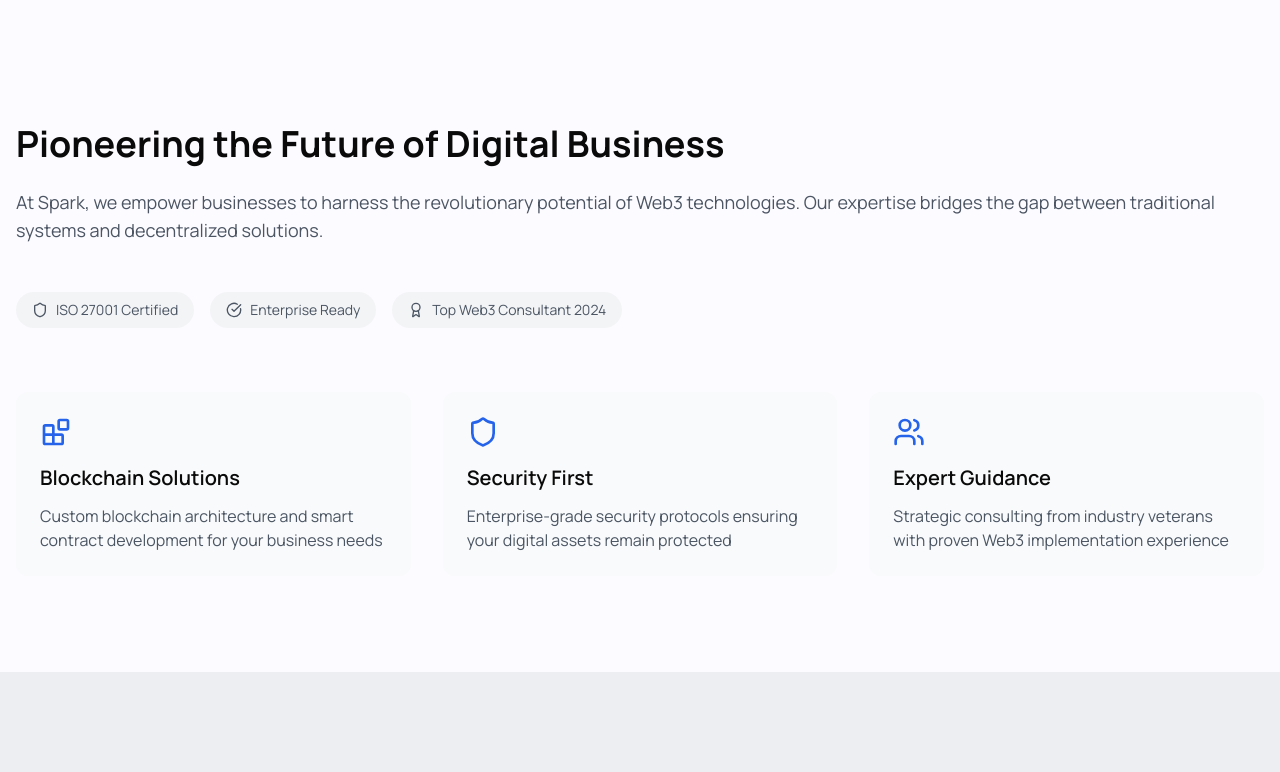
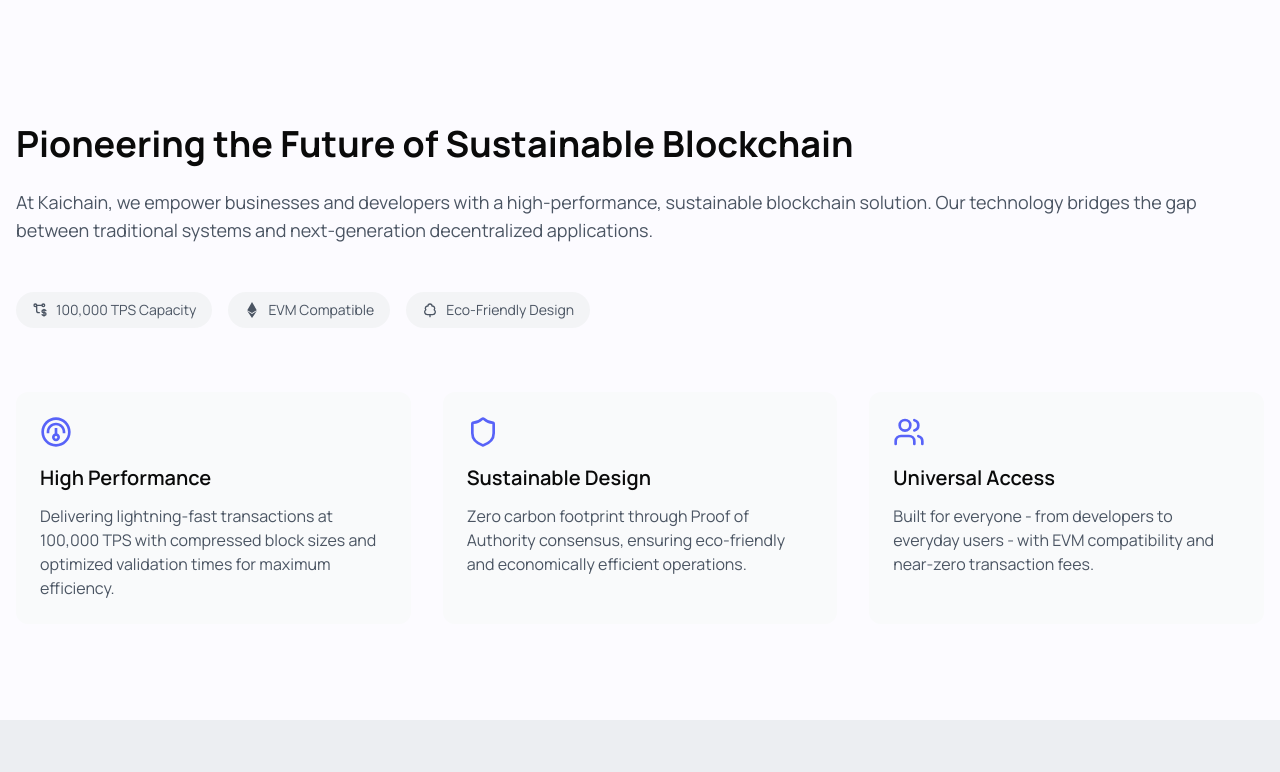
Before and after one commit to mohitchandel/kaichain, a Next.js app: page / in a window 1280 px wide. Shown: the part 2320-3092 px from the top of the page. Built offline with nearby package versions, Linux system fonts and the light colour scheme.

Commit message:
added some changes

```diff
--- a/package.json
+++ b/package.json
@@ -23,6 +23,7 @@
     "next": "15.1.0",
     "react": "^18.2.0",
     "react-dom": "^18.2.0",
+    "react-icons": "^5.4.0",
     "tailwind-merge": "^2.5.5",
     "tailwindcss-animate": "^1.0.7"
   },
--- a/src/components/common/footer.tsx
+++ b/src/components/common/footer.tsx
@@ -1,11 +1,8 @@
 import Link from "next/link";
-import {
-  Instagram,
-  Linkedin,
-  PinIcon as Pinterest,
-  Youtube,
-} from "lucide-react";
-import { Twitter } from "lucide-react";
+import { FaXTwitter } from "react-icons/fa6";
+import { FaTelegramPlane, FaDiscord } from "react-icons/fa";
+import { ImFacebook2 } from "react-icons/im";
+import { FaMedium } from "react-icons/fa6";
 
 export default function Footer() {
   return (
@@ -28,31 +25,31 @@
                   href="#"
                   className="hover:text-white text-gray-400 transition-colors text-xs"
                 >
-                  <Twitter className="w-5 h-5" />
+                  <FaXTwitter className="w-5 h-5" />
                 </Link>
                 <Link
                   href="#"
                   className="hover:text-white text-gray-400 transition-colors text-xs"
                 >
-                  <Instagram className="w-5 h-5" />
+                  <FaTelegramPlane className="w-5 h-5" />
                 </Link>
                 <Link
                   href="#"
                   className="hover:text-white text-gray-400 transition-colors text-xs"
                 >
-                  <Pinterest className="w-5 h-5" />
+                  <FaDiscord className="w-5 h-5" />
                 </Link>
                 <Link
                   href="#"
                   className="hover:text-white text-gray-400 transition-colors text-xs"
                 >
-                  <Linkedin className="w-5 h-5" />
+                  <ImFacebook2 className="w-5 h-5" />
                 </Link>
                 <Link
                   href="#"
                   className="hover:text-white text-gray-400 transition-colors text-xs"
                 >
-                  <Youtube className="w-5 h-5" />
+                  <FaMedium className="w-5 h-5" />
                 </Link>
               </div>
               <p className="text-white max-w-sm text-xs">
--- a/src/components/home/chain-knowledge.tsx
+++ b/src/components/home/chain-knowledge.tsx
@@ -1,13 +1,5 @@
 import { Card, CardContent } from "@/components/ui/card";
-import {
-  ArrowRight,
-  Blocks,
-  Brain,
-  Lock,
-  Shield,
-  Coins,
-  LineChart,
-} from "lucide-react";
+import { Blocks, Brain, Lock, Shield, Coins, LineChart } from "lucide-react";
 
 const services = [
   {
@@ -65,8 +57,8 @@
             Blockchain Designed for All – Developers and Dreamers
           </h2>
           <p className="text-muted-foreground mb-16">
-            Unlock the potential of blockchain for everyone, whether you're a
-            seasoned developer or just starting your journey. Kaichain bridges
+            Unlock the potential of blockchain for everyone, whether you&apos;re
+            a seasoned developer or just starting your journey. Kaichain bridges
             the gap, offering simplicity, efficiency, and sustainability to all.
           </p>
         </div>
--- a/src/components/home/main-section.tsx
+++ b/src/components/home/main-section.tsx
@@ -1,12 +1,8 @@
 import React from "react";
-import {
-  ArrowRight,
-  Blocks,
-  Shield,
-  Users,
-  Award,
-  CheckCircle,
-} from "lucide-react";
+import { Shield, Users, TreeDeciduous } from "lucide-react";
+import { FaEthereum } from "react-icons/fa";
+import { TbTransactionDollar } from "react-icons/tb";
+import { CgPerformance } from "react-icons/cg";
 
 const MainSection = () => {
   return (
@@ -14,28 +10,29 @@
       <div className="container mx-auto">
         <div className="mb-16">
           <h1 className="text-4xl font-bold mb-6">
-            Pioneering the Future of Digital Business
+            Pioneering the Future of Sustainable Blockchain
           </h1>
           <p className="text-lg text-gray-600 mb-8">
-            At Spark, we empower businesses to harness the revolutionary
-            potential of Web3 technologies. Our expertise bridges the gap
-            between traditional systems and decentralized solutions.
+            At Kaichain, we empower businesses and developers with a
+            high-performance, sustainable blockchain solution. Our technology
+            bridges the gap between traditional systems and next-generation
+            decentralized applications.
           </p>
 
           <div className="mt-12 flex flex-wrap gap-4">
             <div className="flex rounded-3xl items-center gap-2 bg-gray-100 px-4 py-2">
-              <Shield className="h-4 w-4 text-gray-600" />
-              <span className="text-sm text-gray-600">ISO 27001 Certified</span>
+              <TbTransactionDollar className="h-4 w-4 text-gray-600" />
+              <span className="text-sm text-gray-600">
+                100,000 TPS Capacity
+              </span>
             </div>
             <div className="flex rounded-3xl items-center gap-2 bg-gray-100 px-4 py-2">
-              <CheckCircle className="h-4 w-4 text-gray-600" />
-              <span className="text-sm text-gray-600">Enterprise Ready</span>
+              <FaEthereum className="h-4 w-4 text-gray-600" />
+              <span className="text-sm text-gray-600">EVM Compatible</span>
             </div>
             <div className="flex rounded-3xl items-center gap-2 bg-gray-100 px-4 py-2">
-              <Award className="h-4 w-4 text-gray-600" />
-              <span className="text-sm text-gray-600">
-                Top Web3 Consultant 2024
-              </span>
+              <TreeDeciduous className="h-4 w-4 text-gray-600" />
+              <span className="text-sm text-gray-600">Eco-Friendly Design</span>
             </div>
           </div>
         </div>
@@ -43,29 +40,30 @@
         {/* Value Propositions */}
         <div className="grid grid-cols-1 md:grid-cols-3 gap-8">
           <div className="p-6 bg-gray-50 rounded-xl">
-            <Blocks className="h-8 w-8 mb-4 text-blue-600" />
-            <h3 className="text-xl font-semibold mb-3">Blockchain Solutions</h3>
+            <CgPerformance className="h-8 w-8 mb-4 text-primary" />
+            <h3 className="text-xl font-semibold mb-3">High Performance</h3>
             <p className="text-gray-600">
-              Custom blockchain architecture and smart contract development for
-              your business needs
+              Delivering lightning-fast transactions at 100,000 TPS with
+              compressed block sizes and optimized validation times for maximum
+              efficiency.
             </p>
           </div>
 
           <div className="p-6 bg-gray-50 rounded-xl">
-            <Shield className="h-8 w-8 mb-4 text-blue-600" />
-            <h3 className="text-xl font-semibold mb-3">Security First</h3>
+            <Shield className="h-8 w-8 mb-4 text-primary" />
+            <h3 className="text-xl font-semibold mb-3">Sustainable Design</h3>
             <p className="text-gray-600">
-              Enterprise-grade security protocols ensuring your digital assets
-              remain protected
+              Zero carbon footprint through Proof of Authority consensus,
+              ensuring eco-friendly and economically efficient operations.
             </p>
           </div>
 
           <div className="p-6 bg-gray-50 rounded-xl">
-            <Users className="h-8 w-8 mb-4 text-blue-600" />
-            <h3 className="text-xl font-semibold mb-3">Expert Guidance</h3>
+            <Users className="h-8 w-8 mb-4 text-primary" />
+            <h3 className="text-xl font-semibold mb-3">Universal Access</h3>
             <p className="text-gray-600">
-              Strategic consulting from industry veterans with proven Web3
-              implementation experience
+              Built for everyone - from developers to everyday users - with EVM
+              compatibility and near-zero transaction fees.
             </p>
           </div>
         </div>
--- a/src/components/home/stats.tsx
+++ b/src/components/home/stats.tsx
@@ -1,4 +1,7 @@
-import { Clock, DollarSign, Blocks, Wallet2 } from "lucide-react";
+import { Wallet2 } from "lucide-react";
+import { MdOutlineTimer3Select } from "react-icons/md";
+import { PiCubeFocus } from "react-icons/pi";
+import { RiGasStationLine } from "react-icons/ri";
 
 export function Stats() {
   return (
@@ -18,7 +21,7 @@
         <div className="grid grid-cols-1 md:grid-cols-2 lg:grid-cols-4 gap-6">
           <div className="bg-[#eceef2] rounded-3xl p-6 ">
             <div className="rounded-lg w-12 h-12 flex items-center justify-center mb-4 bg-secondary p-3 text-white">
-              <Clock className="w-12 h-12" />
+              <MdOutlineTimer3Select className="w-12 h-12" />
             </div>
             <h2 className="text-4xl font-bold mb-2">3 Seconds</h2>
             <p className="text-muted-foreground">block time</p>
@@ -26,7 +29,7 @@
 
           <div className="bg-[#eceef2] rounded-3xl p-6 ">
             <div className="rounded-lg w-12 h-12 flex items-center justify-center mb-4 bg-secondary p-3 text-white">
-              <Blocks className="w-12 h-12" />
+              <PiCubeFocus className="w-12 h-12" />
             </div>
             <h2 className="text-4xl font-bold mb-2">25970400</h2>
             <p className="text-muted-foreground">Current Block</p>
@@ -34,7 +37,7 @@
 
           <div className="bg-[#eceef2] rounded-3xl p-6 ">
             <div className="rounded-lg w-12 h-12 flex items-center justify-center mb-4 bg-secondary p-3 text-white">
-              <DollarSign className="w-12 h-12" />
+              <RiGasStationLine className="w-12 h-12" />
             </div>
             <h2 className="text-4xl font-bold mb-2">0.0001 KEC</h2>
             <p className="text-muted-foreground">Gas Price</p>
```
Also changed, not shown: 1 other file (tests, documents, lock files or other folders).
